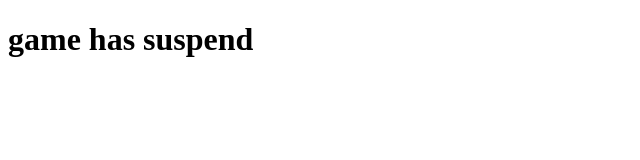
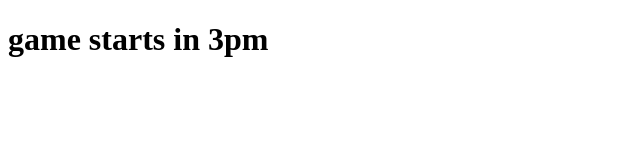
Before and after one commit to sumanguptasky-ai/homework, a plain HTML site: page index.html/index.html in a window 1280 px wide. Shown: the whole page, without its empty margins (0-640 px from the left). Drawn offline with Linux system fonts and the light colour scheme.

Commit message:
Update game status in index.html

```diff
--- a/index.html/index.html
+++ b/index.html/index.html
@@ -6,7 +6,7 @@
     <title>Document</title>
 </head>
 <body>
-    <h1>game has suspend </h1>
+    <h1>game starts in 3pm</h1>
 
 
 </body>
```
